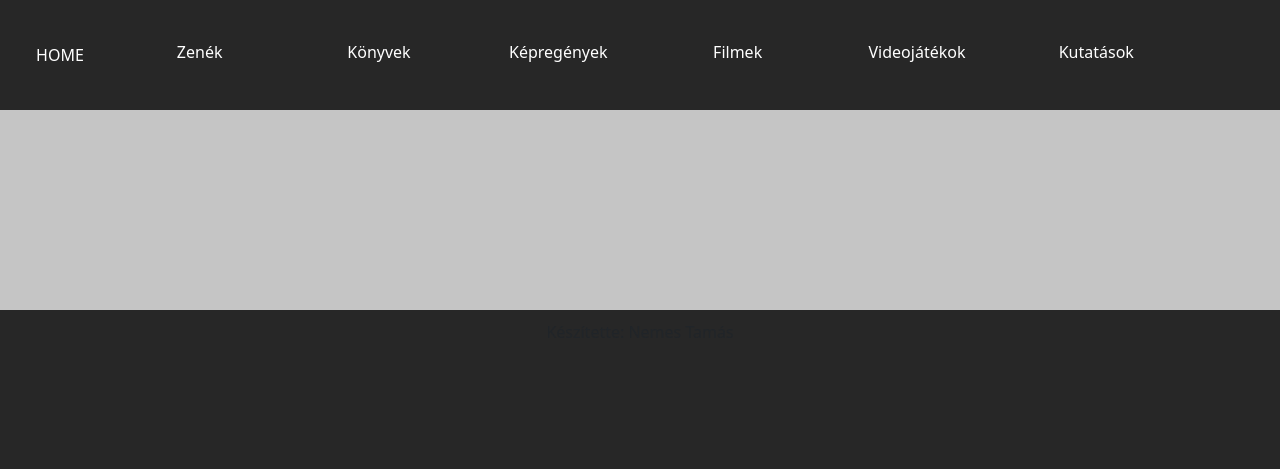
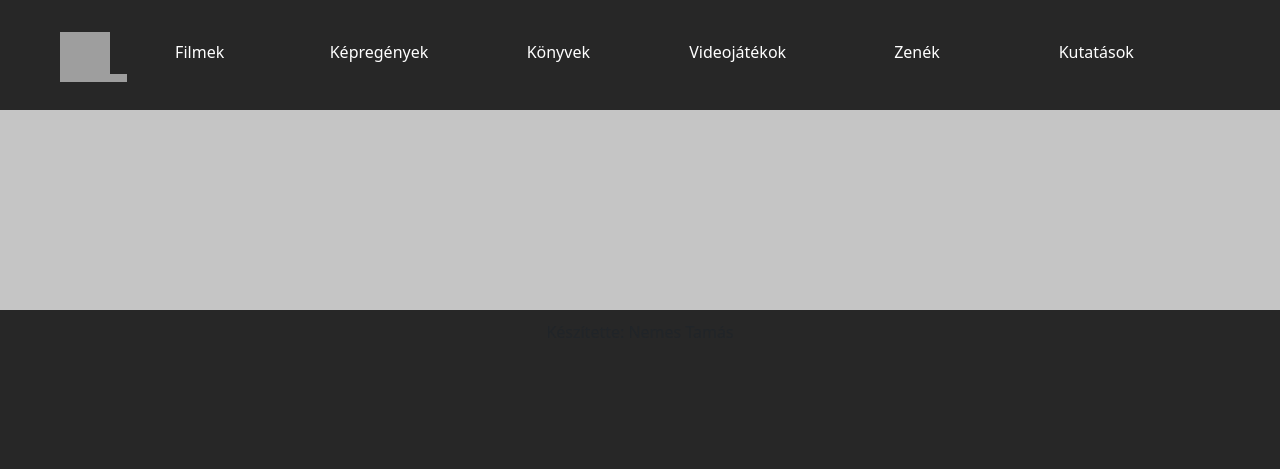
Before and after one commit to Cyri0/ResearchView, a Django app: page /blog/1/ in a window 1280 px wide. Shown: the top 469 px of the page. Run offline with Django 3.2, Linux system fonts and the light colour scheme; data that the repository does not hold is empty; grey boxes are pictures that could not be loaded.

Commit message:
before tag search

```diff
--- a/templates/base.html
+++ b/templates/base.html
@@ -130,27 +130,35 @@
 
         <div class="row">
             <div class="col noborder">
-                <div class="homebtn"><a href="{% url 'home' %}">HOME</a></div>
+                <div class="homebtn"><a href="{% url 'home' %}">
+                <img src="http://researchview.hu/logo.png" style="height: 50px; margin-left: 50px;">
+
+                </a></div>
             <div class="container">
                 <div class="row mobile">
                     <div class="col icon noborder"><button onclick="openMenu(this)">&#9776;</button></div>
                 </div>
                 <div class="row menu" id="menu">
                     <div class="col-lg-2 noborder">
-                        <a href="{% url 'blog' 'music' %}">Zenék</a>
+                        <a href="{% url 'blog' 'movie' %}">Filmek</a>
                     </div>
+
+                    <div class="col-lg-2 noborder">
+                        <a href="{% url 'blog' 'comic' %}">Képregények</a>
+                    </div>
+
                     <div class="col-lg-2 noborder">
                         <a href="{% url 'blog' 'book' %}">Könyvek</a>
                     </div>
-                    <div class="col-lg-2 noborder">
-                        <a href="{% url 'blog' 'comic' %}">Képregények</a>
-                    </div>
-                    <div class="col-lg-2 noborder">
-                        <a href="{% url 'blog' 'movie' %}">Filmek</a>
-                    </div>
+
                     <div class="col-lg-2 noborder">
                         <a href="{% url 'blog' 'game' %}">Videojátékok</a>
                     </div>
+
+                    <div class="col-lg-2 noborder">
+                        <a href="{% url 'blog' 'music' %}">Zenék</a>
+                    </div>
+
                     <div class="col-lg-2 noborder">
                         <a href="{% url 'blog' 'research' %}">Kutatások</a>
                     </div>
--- a/templates/index.html
+++ b/templates/index.html
@@ -75,7 +75,9 @@
             <h1 class="hero-title">{{ newest.0.title }}</h1>
         </div>
         {% else %}
-        <h1 style="text-align: center;">Nincs még egyetlen post sem!<br>Gyere vissza később...</h1>
+        <img style="width:80%; max-width: 500px; display: block; margin: auto;" src="http://researchview.hu/nocontent.gif" alt="tumbleweed">
+        <br>
+        <h1 style="text-align: center;">Nagy itt az üresség...<br>Gyere vissza később!</h1>
         {% endif %}
     </div>
 
```
